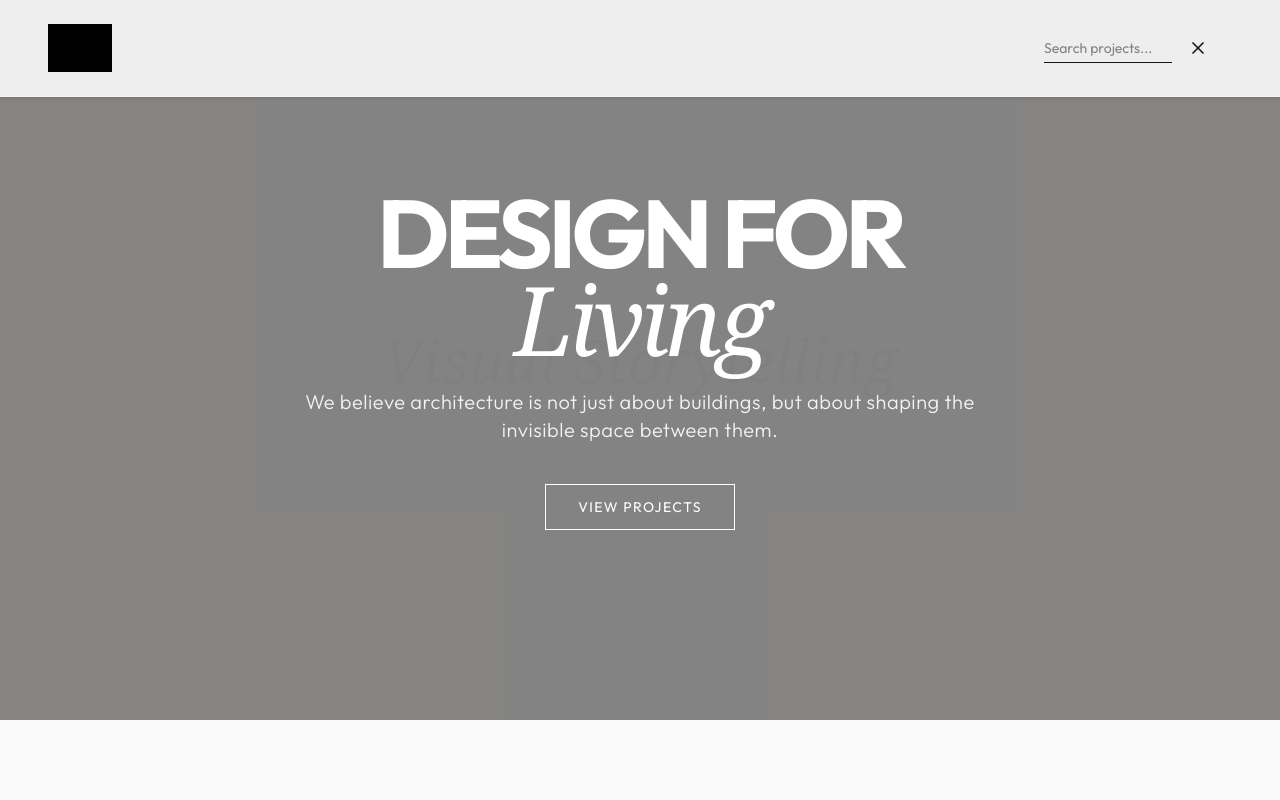
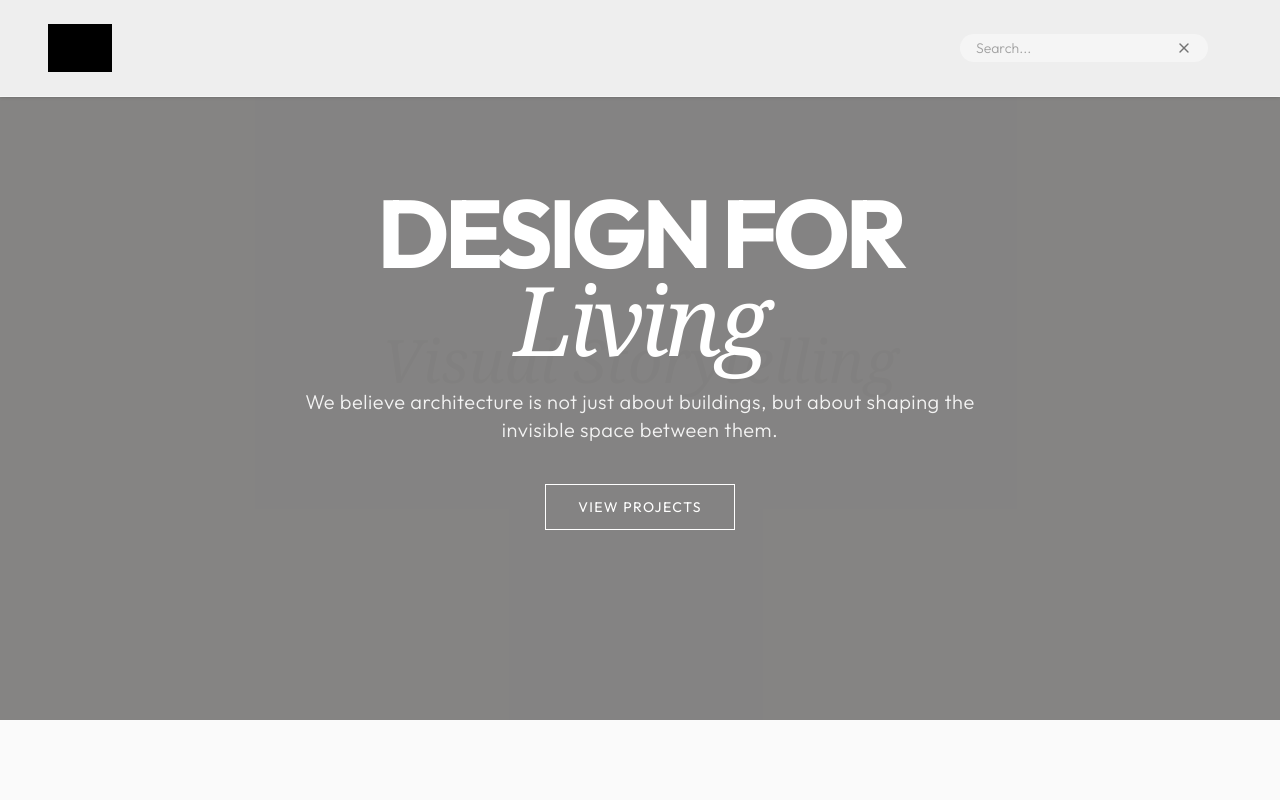
Before and after one commit to pratik0-code/creaneers-site, a Next.js app: page / in a window 1280 px wide. Both pictures are taken after a click on the button "Search". Shown: the top 800 px of the page. Built offline with nearby package versions, Linux system fonts and the light colour scheme; grey boxes are pictures that could not be loaded.

Commit message:
searchbar-fixed

```diff
--- a/src/components/DisplayCard.tsx
+++ b/src/components/DisplayCard.tsx
@@ -10,7 +10,7 @@ interface DisplayCardProps {
     images?: string[];
 }
 
-export default function DisplayCard({ id, title, category, excerpt, imageUrl, images }:  DisplayCardProps) {
+export default function DisplayCard({ id, title, category, excerpt, imageUrl, images }: DisplayCardProps) {
     const displayImage = imageUrl || (images && images.length > 0 ? images[0] : null);
 
     return (
@@ -21,6 +21,7 @@ export default function DisplayCard({ id, title, category, excerpt, imageUrl, im
                         src={displayImage}
                         alt={title}
                         fill
+                        sizes="(max-width: 768px) 100vw, (max-width: 1200px) 50vw, 33vw"
                         className="object-cover transition-transform duration-700 group-hover:scale-105"
                     />
                 ) : (
--- a/src/components/Footer.tsx
+++ b/src/components/Footer.tsx
@@ -36,7 +36,7 @@ export default function Footer() {
 
             <div className="max-w-7xl mx-auto mt-20 pt-8 border-t border-neutral-800 dark:border-neutral-800 flex justify-between items-center text-xs text-neutral-500 dark:text-neutral-400 uppercase tracking-wider">
                 <span>© {new Date().getFullYear()} CREANEERS Design and Consult.</span>
-                <span>Made by Pratik Fuyal <br></br>Email: pratikfuyalbusiness@gmail.com</span>
+                <span className="text-[10px] text-neutral-600 dark:text-neutral-600 text-right leading-tight opacity-80">Made by nerdyDev <br />Email: pratikfuyalbusiness@gmail.com</span>
             </div>
         </footer >
     );
--- a/src/components/Header.tsx
+++ b/src/components/Header.tsx
@@ -93,34 +93,49 @@ export default function Header() {
             </nav>
 
             <div className="flex items-center space-x-6 z-50 relative">
+                <AnimatePresence mode="wait">
                     {searchOpen ? (
-                    <form onSubmit={handleSearchSubmit} className="flex items-center">
+                        <motion.form
+                            initial={{ width: 0, opacity: 0 }}
+                            animate={{ width: 'auto', opacity: 1 }}
+                            exit={{ width: 0, opacity: 0 }}
+                            transition={{ duration: 0.3, ease: "easeInOut" }}
+                            key="search-form"
+                            onSubmit={handleSearchSubmit}
+                            className="flex items-center overflow-hidden bg-neutral-100 dark:bg-neutral-800 rounded-full px-4 py-1"
+                        >
                             <input
                                 ref={searchInputRef}
                                 type="text"
-                            placeholder="Search projects..."
+                                placeholder="Search..."
                                 value={searchQuery}
                                 onChange={(e) => setSearchQuery(e.target.value)}
-                            className="bg-transparent border-b border-current focus:outline-none w-32 py-1 text-sm font-mono placeholder:text-current/50"
+                                className="bg-transparent border-none focus:outline-none w-48 text-sm font-light placeholder:text-neutral-400"
                             />
                             <button
                                 type="button"
                                 onClick={() => setSearchOpen(false)}
-                            className="ml-4 hover:opacity-70"
+                                className="ml-2 hover:opacity-70 text-neutral-500"
                             >
                                 <span className="sr-only">Close</span>
-                            <svg xmlns="http://www.w3.org/2000/svg" width="20" height="20" viewBox="0 0 24 24" fill="none" stroke="currentColor" strokeWidth="2" strokeLinecap="round" strokeLinejoin="round"><line x1="18" y1="6" x2="6" y2="18"></line><line x1="6" y1="6" x2="18" y2="18"></line></svg>
+                                <svg xmlns="http://www.w3.org/2000/svg" width="16" height="16" viewBox="0 0 24 24" fill="none" stroke="currentColor" strokeWidth="2" strokeLinecap="round" strokeLinejoin="round"><line x1="18" y1="6" x2="6" y2="18"></line><line x1="6" y1="6" x2="18" y2="18"></line></svg>
                             </button>
-                    </form>
+                        </motion.form>
                     ) : (
-                    <button
+                        <motion.button
+                            initial={{ opacity: 0, scale: 0.8 }}
+                            animate={{ opacity: 1, scale: 1 }}
+                            exit={{ opacity: 0, scale: 0.8 }}
+                            transition={{ duration: 0.2 }}
+                            key="search-btn"
                             aria-label="Search"
                             className="hover:opacity-70 transition-opacity hidden md:block"
                             onClick={() => setSearchOpen(true)}
                         >
                             <svg xmlns="http://www.w3.org/2000/svg" width="20" height="20" viewBox="0 0 24 24" fill="none" stroke="currentColor" strokeWidth="2" strokeLinecap="round" strokeLinejoin="round"><circle cx="11" cy="11" r="8"></circle><line x1="21" y1="21" x2="16.65" y2="16.65"></line></svg>
-                    </button>
+                        </motion.button>
                     )}
+                </AnimatePresence>
 
                 {/* Mobile Menu Toggle */}
                 <button
@@ -140,19 +155,19 @@ export default function Header() {
             <AnimatePresence>
                 {mobileMenuOpen && (
                     <motion.div
-                        initial={{ opacity: 0, y: -20 }}
-                        animate={{ opacity: 1, y: 0 }}
-                        exit={{ opacity: 0, y: -20 }}
-                        transition={{ duration: 0.3, ease: "easeInOut" }}
-                        className="fixed inset-0 bg-background/95 backdrop-blur-xl z-40 flex flex-col items-center justify-center space-y-10 md:hidden"
+                        initial={{ x: '100%' }}
+                        animate={{ x: 0 }}
+                        exit={{ x: '100%' }}
+                        transition={{ type: "spring", stiffness: 260, damping: 20 }}
+                        className="fixed inset-0 bg-background z-40 flex flex-col items-center justify-center space-y-10 md:hidden"
                     >
-                        <form onSubmit={handleSearchSubmit} className="relative w-3/4 max-w-xs mb-4">
+                        <form onSubmit={handleSearchSubmit} className="relative w-3/4 max-w-xs mb-8 flex items-center bg-neutral-100 dark:bg-neutral-800 rounded-full px-6 py-3">
                             <input
                                 type="text"
                                 placeholder="Search projects..."
                                 value={searchQuery}
                                 onChange={(e) => setSearchQuery(e.target.value)}
-                                className="w-full bg-transparent border-b border-neutral-800 dark:border-white/20 py-2 text-xl font-serif text-center placeholder:text-neutral-400 focus:outline-none focus:border-neutral-900 dark:focus:border-white transition-colors"
+                                className="w-full bg-transparent border-none focus:outline-none text-lg text-center placeholder:text-neutral-400 font-light"
                             />
                         </form>
 
--- a/src/components/ImageGallery.tsx
+++ b/src/components/ImageGallery.tsx
@@ -1,7 +1,11 @@
 "use client";
 
+import Link from 'next/link';
+import Image from 'next/image';
 import { useState } from "react";
 import { motion, AnimatePresence } from "framer-motion";
+
+const MotionImage = motion(Image);
 
 interface ImageGalleryProps {
     images: string[];
@@ -20,10 +24,12 @@ export default function ImageGallery({ images, title }: ImageGalleryProps) {
                         className={`relative overflow-hidden group cursor-pointer ${idx % 3 === 0 ? 'md:col-span-2 aspect-[21/9]' : 'aspect-[4/3]'}`}
                         onClick={() => setSelectedImage(img)}
                     >
-                        <motion.img
+                        <MotionImage
                             layoutId={`img-${img}`} // Shared layout ID for smooth transition
                             src={img}
                             alt={`${title} image ${idx + 1}`}
+                            fill
+                            sizes="(max-width: 768px) 100vw, (max-width: 1200px) 50vw, 33vw"
                             className="object-cover w-full h-full filter grayscale hover:grayscale-0 active:grayscale-0 transition-[filter] duration-500 ease-in-out select-none"
                             style={{ WebkitTouchCallout: 'none' }}
                             onContextMenu={(e) => e.preventDefault()}
```
Lines whose indentation alone changed are shown as unchanged.
